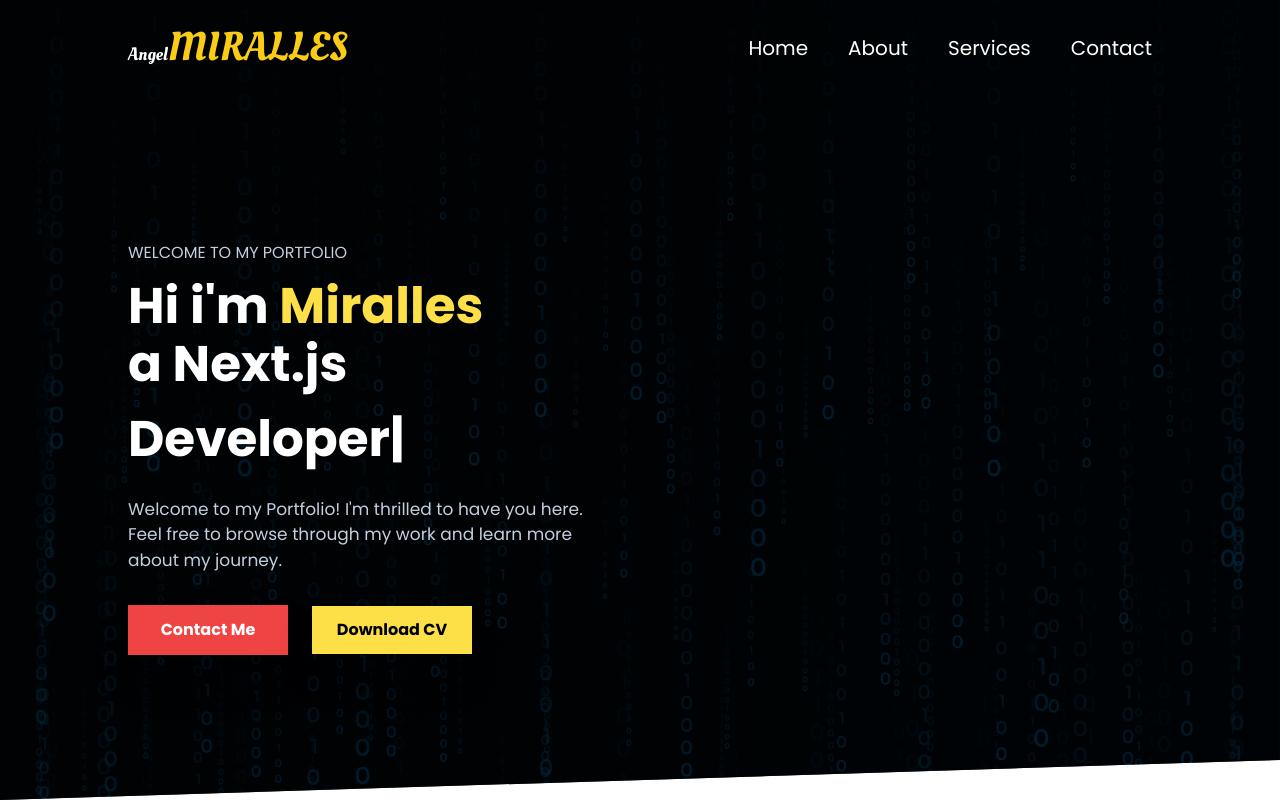
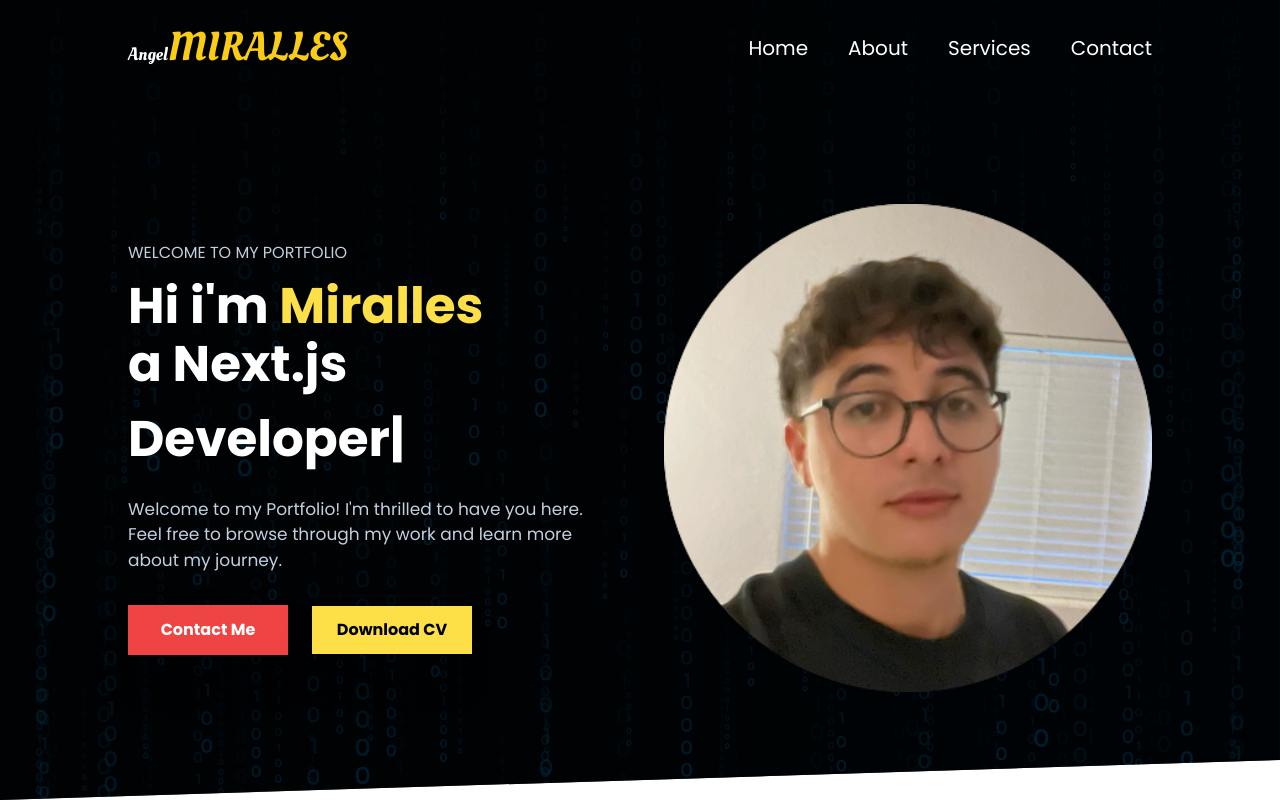
Before and after one commit to gaspym97/myPortfolio, a Next.js app: page / in a window 1280 px wide. Built offline with nearby package versions, Linux system fonts and the light colour scheme.

Commit message:
image added to the index page

```diff
--- a/components/Hero.tsx
+++ b/components/Hero.tsx
@@ -1,5 +1,6 @@
 import React from 'react'
 import TypeWriteEffect from './helpers/TypeWriteEffect'
+import Image from 'next/image'
 
 function Hero() {
     return (
@@ -20,10 +21,19 @@ function Hero() {
                             <button className='relative flex h-[50px] w-40 items-center justify-center font-semibold overflow-hidden bg-red-500 text-white shadow-2xl transition-all before:absolute before:h-0 before:w-0 before:rounded-full before:bg-yellow-300 hover:text-black before:duration-500 before:ease-out hover:before:h-56 hover:before:w-56'>
                                 <span className='relative z-10'>Contact Me</span>
                             </button>
-                            <button className='before:ease relative h-12 w-40 overflow-hidden bg-yellow-300 text-black font-semibold shadow-2xl before:absolute before:left-0 before:-ml-2 before:h-48 before:w-48 before:origin-top-right before:-translate-x-full before:translate-y-12 before:-rotate-90 before:bg-green-700 before:transition-all before:duration-300  hover:shadow-black hover:-rotate-180'>
+                            <button className='before:ease relative h-12 w-40 overflow-hidden bg-yellow-300 text-black font-semibold shadow-2xl before:absolute before:left-0 before:-ml-2 before:h-48 before:w-48 before:origin-top-right before:-translate-x-full before:translate-y-12 before:-rotate-90 before:bg-red-500 before:transition-all before:duration-300  hover:shadow-black hover:before:-rotate-180 hover:text-white'>
                                 <span className='relative z-10'>Download CV</span>
                             </button>
                         </div>
+                    </div>
+                    <div className='hidden md:block'>
+                        <Image
+                            src="/images/hero.png"
+                            alt='hero'
+                            width={500}
+                            height={500}
+                            className='object-contain'
+                        />
                     </div>
                 </div>
             </div>
```
Also changed, not shown: public/images/hero.png (added).
